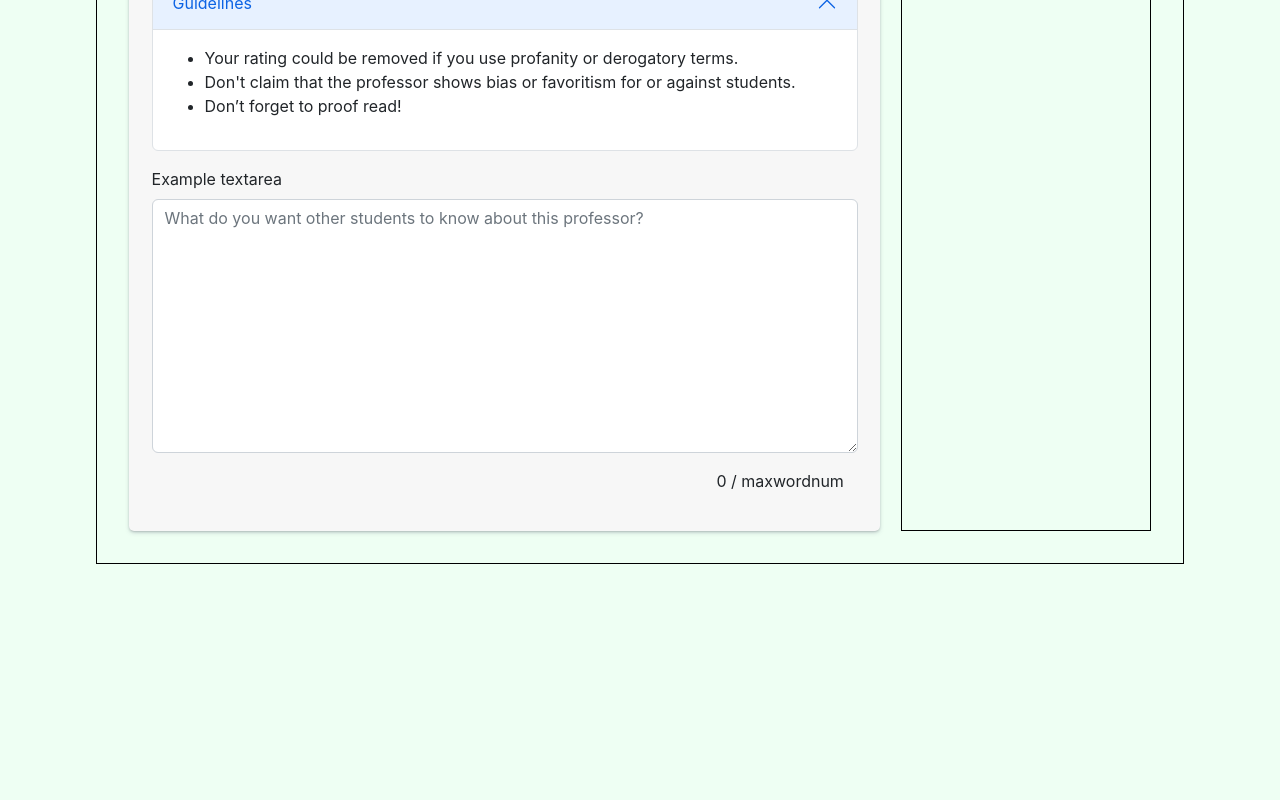
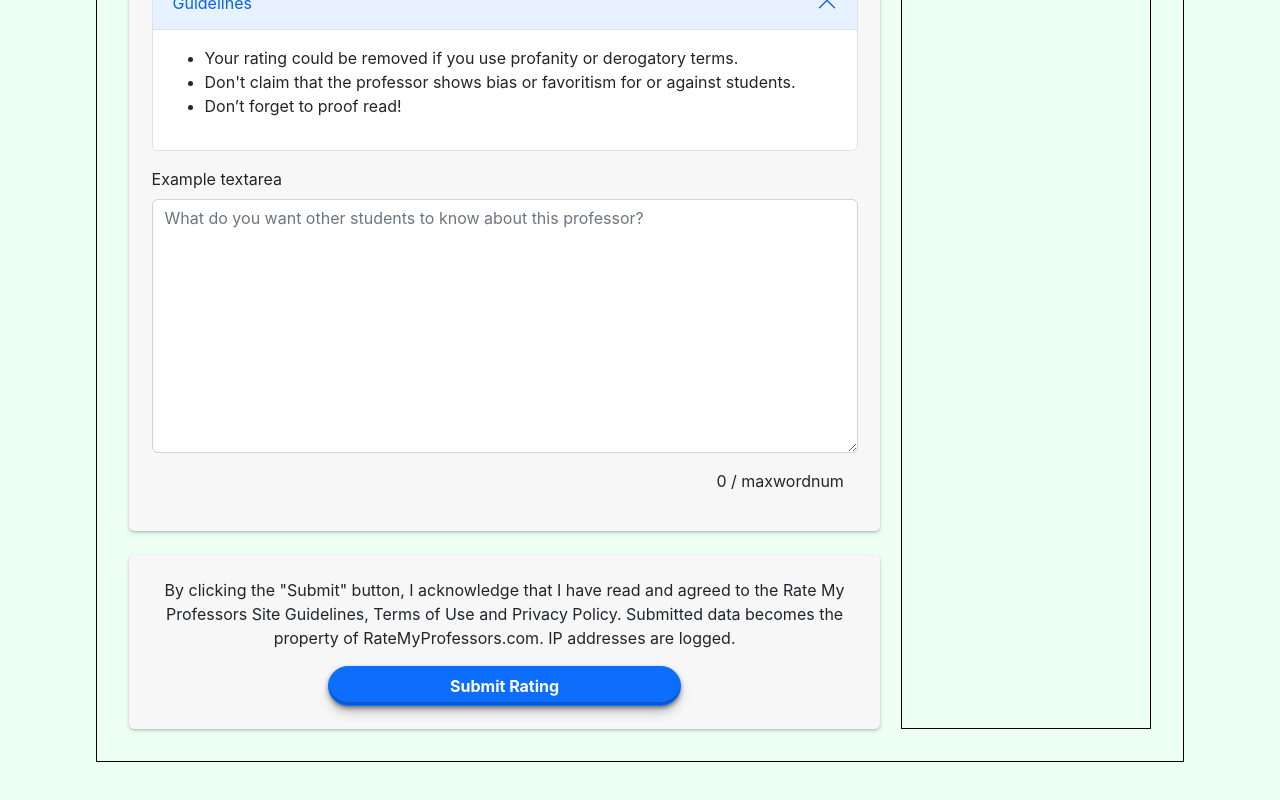
Before and after one commit to 2020-byte/YourProf_Web_Client, a React (Create React App) app: page /rateProf/1 in a window 1280 px wide. Shown: the part 2059-2859 px from the top of the page. Before the commit the page ends 2783 px from the top, so only its background shows below. Built offline with nearby package versions, Linux system fonts and the light colour scheme.

Commit message:
rate page demo

```diff
--- a/src/components/QuestionBox/QuestionBox.jsx
+++ b/src/components/QuestionBox/QuestionBox.jsx
@@ -1,4 +1,5 @@
 import React, { useState } from 'react';
+import { Button } from 'react-bootstrap';
 import courses from '../../data/profCourseItems.json';
 import grades from '../../data/grades.json';
 import SelectBox from '../SelectBox.jsx/SelectBox';
@@ -25,10 +26,19 @@ const QuestionBox = ({question}) => {
         setSelected(selected);
     }
 
+    const allSet = true;
+
+    const unbuttonStyle = {
+        backgroundColor: '#EDEDED',
+        boxShadow: 'rgba(50, 50, 93, 0.25) 0px 30px 60px -12px inset, rgba(0, 0, 0, 0.3) 0px 18px 36px -18px inset;',
+        border: 'grey',
+        color: '#A4A3A3'
+    }
+
 
     return (
         <div className={styles.body}>
-            <div className={styles.question}>{question.question}</div>
+            <div className={styles.question}>{question.value !== 'tos' && question.question}</div>
                 <div className={styles.answerBox}>
                 {
                     question.type === 'select' &&
@@ -59,6 +69,15 @@ const QuestionBox = ({question}) => {
                     question.type === 'textarea' &&
                     <ReviewBox name={question.value}/>
                 }
+                {
+                    question.value === 'tos' &&
+                    <div className={styles.submitBox}>
+                        <p>
+                            {question.question}
+                        </p>
+                        <Button style={ !allSet? unbuttonStyle: {}} className={styles.button}>Submit Rating</Button>
+                    </div>
+                }
             </div>
         </div>
     )
--- a/src/components/QuestionBox/QuestionBox.module.css
+++ b/src/components/QuestionBox/QuestionBox.module.css
@@ -15,3 +15,19 @@
     justify-content: center;
     align-items: center;
 }
+
+.submitBox {
+    text-align: center;
+    display: flex;
+    flex-direction: column;
+    align-items: center;
+}
+
+.button {
+    width: 50%;
+    height: 2.5rem;
+    font-weight: 700;
+    font-size: 1rem;
+    border-radius: 50px;
+    box-shadow: rgba(0, 0, 0, 0.4) 0px 2px 4px, rgba(0, 0, 0, 0.3) 0px 7px 13px -3px, rgba(0, 0, 0, 0.2) 0px -3px 0px inset;
+}
--- a/src/page/RateProf.jsx
+++ b/src/page/RateProf.jsx
@@ -2,6 +2,14 @@ import React from 'react';
 import { Stack } from 'react-bootstrap';
 import QuestionBox from '../components/QuestionBox/QuestionBox';
 import questions from '../data/question.json';
+
+const TOS = {
+    'value': 'tos',
+    'type' : 'text',
+    'question':
+    `By clicking the "Submit" button, I acknowledge that I have read and agreed to the Rate My Professors Site Guidelines,
+    Terms of Use and Privacy Policy. Submitted data becomes the property of RateMyProfessors.com. IP addresses are logged.`
+}
 
 const RateProf = (props) => {
 
@@ -13,6 +21,7 @@ const RateProf = (props) => {
                     <QuestionBox key={i.id} question={i} />
                 ))
             }
+            <QuestionBox question={TOS} />
         </Stack>
     )
 }
```
